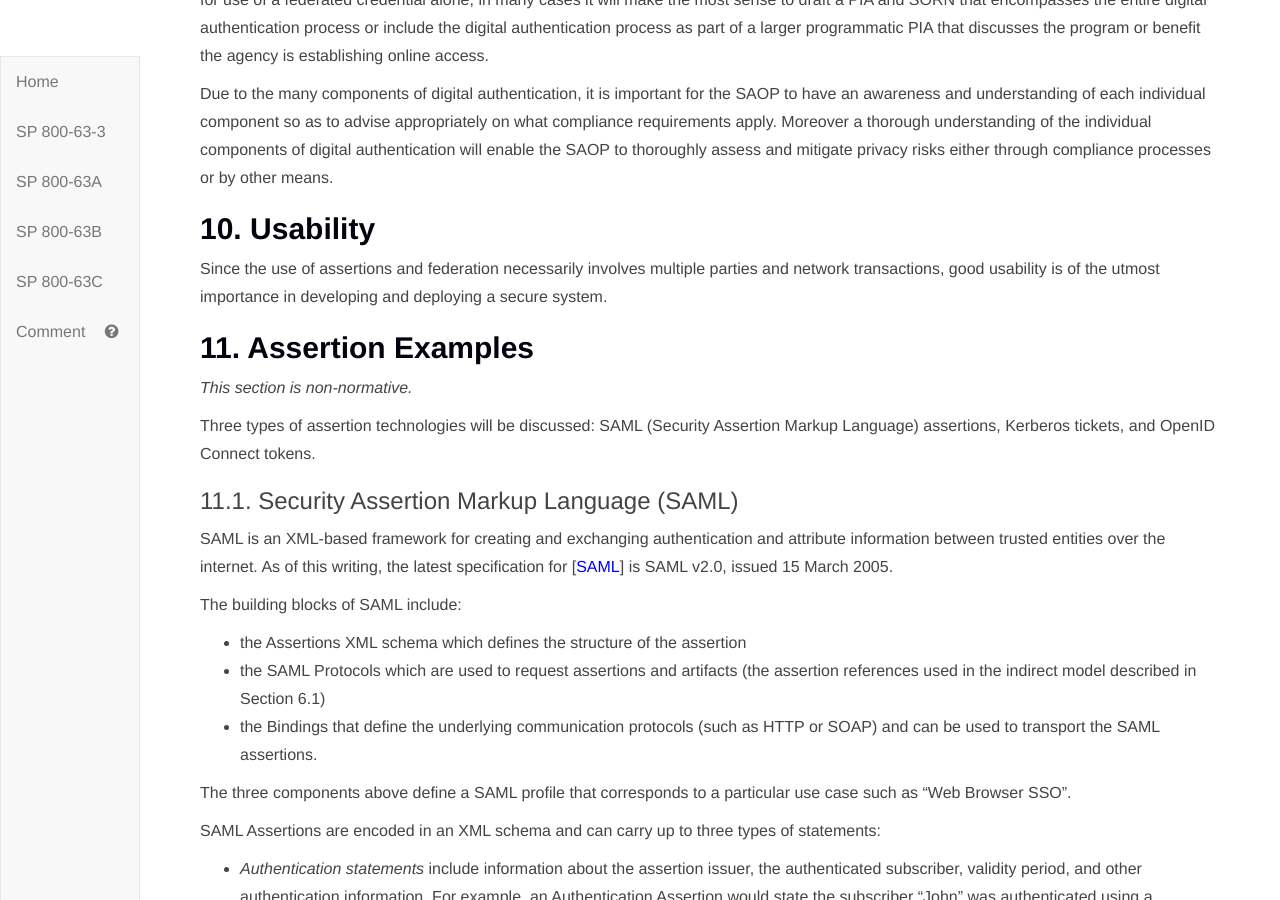
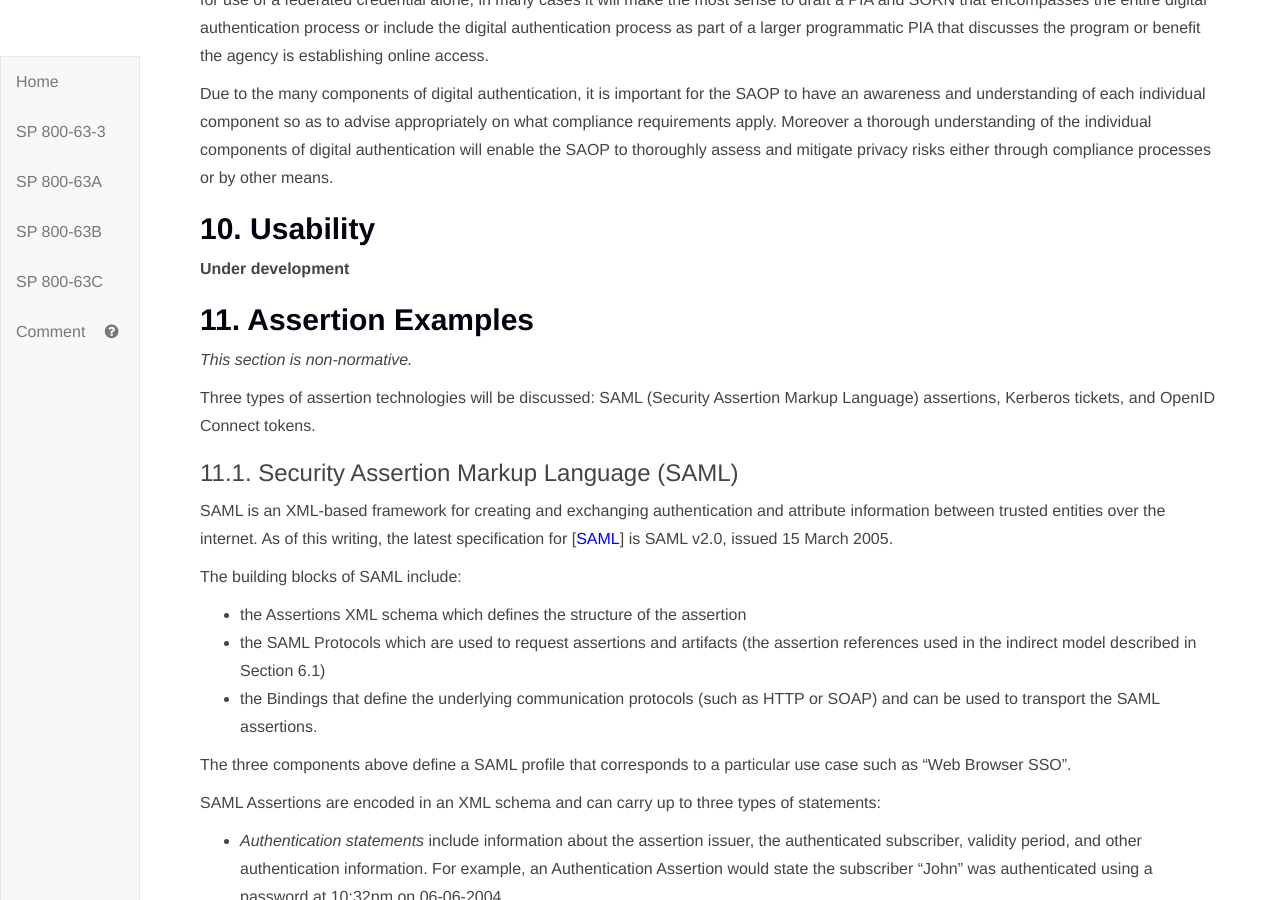
Before and after one commit to usnistgov/800-63-3, a Jekyll site: the page built from sp800-63c.md, in a window 1280 px wide and 900 px high, scrolled down 24746 px. Built offline with Jekyll 4.4.1, drawn with Linux system fonts in a browser that asks for light colours.

Commit message:
fixed vestigial usability section

```diff
--- a/sp800-63c/sec10_usability.md
+++ b/sp800-63c/sec10_usability.md
@@ -2,4 +2,4 @@
 
 ## 10. Usability
 
-Since the use of assertions and federation necessarily involves multiple parties and network transactions, good usability is of the utmost importance in developing and deploying a secure system.
+**Under development**
```
